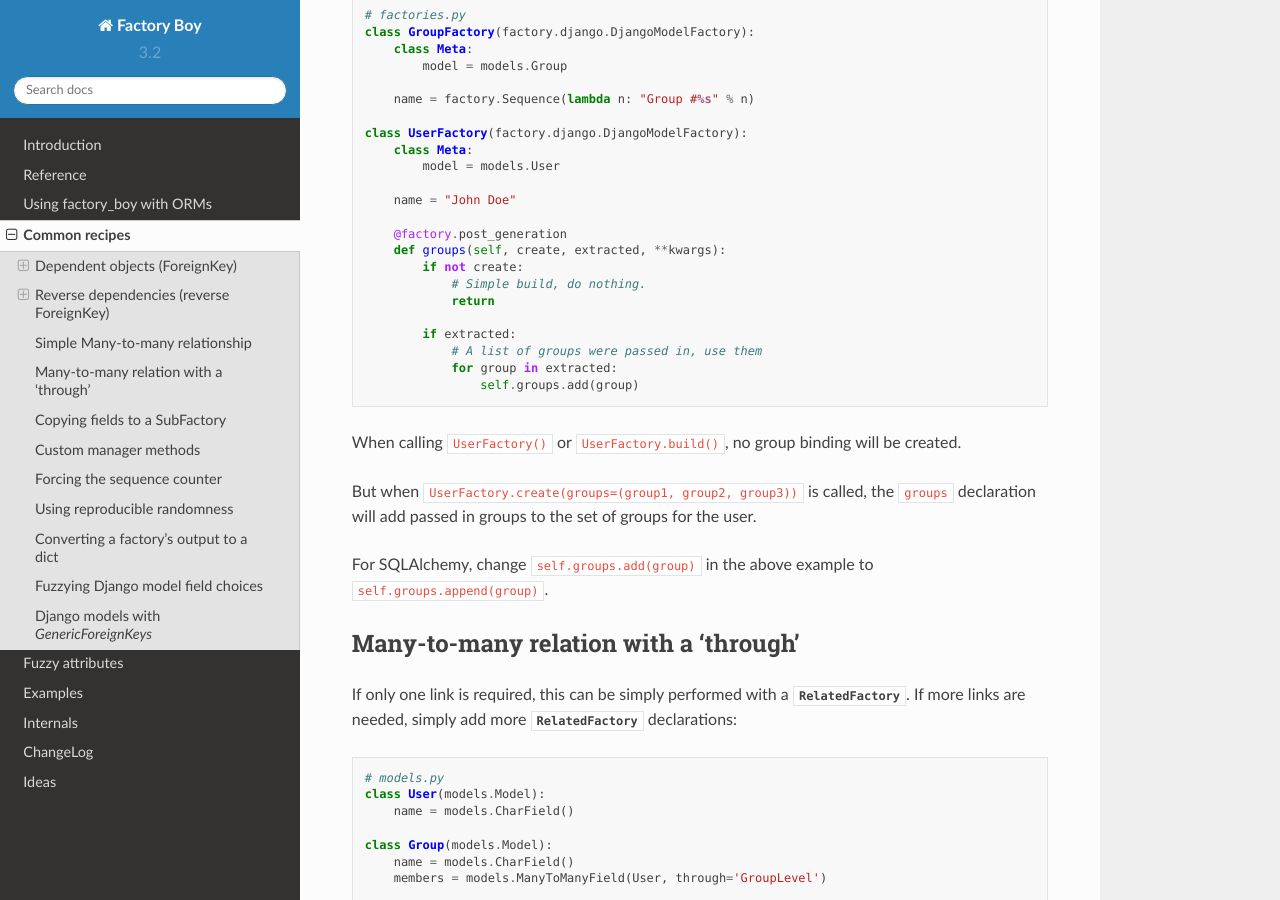
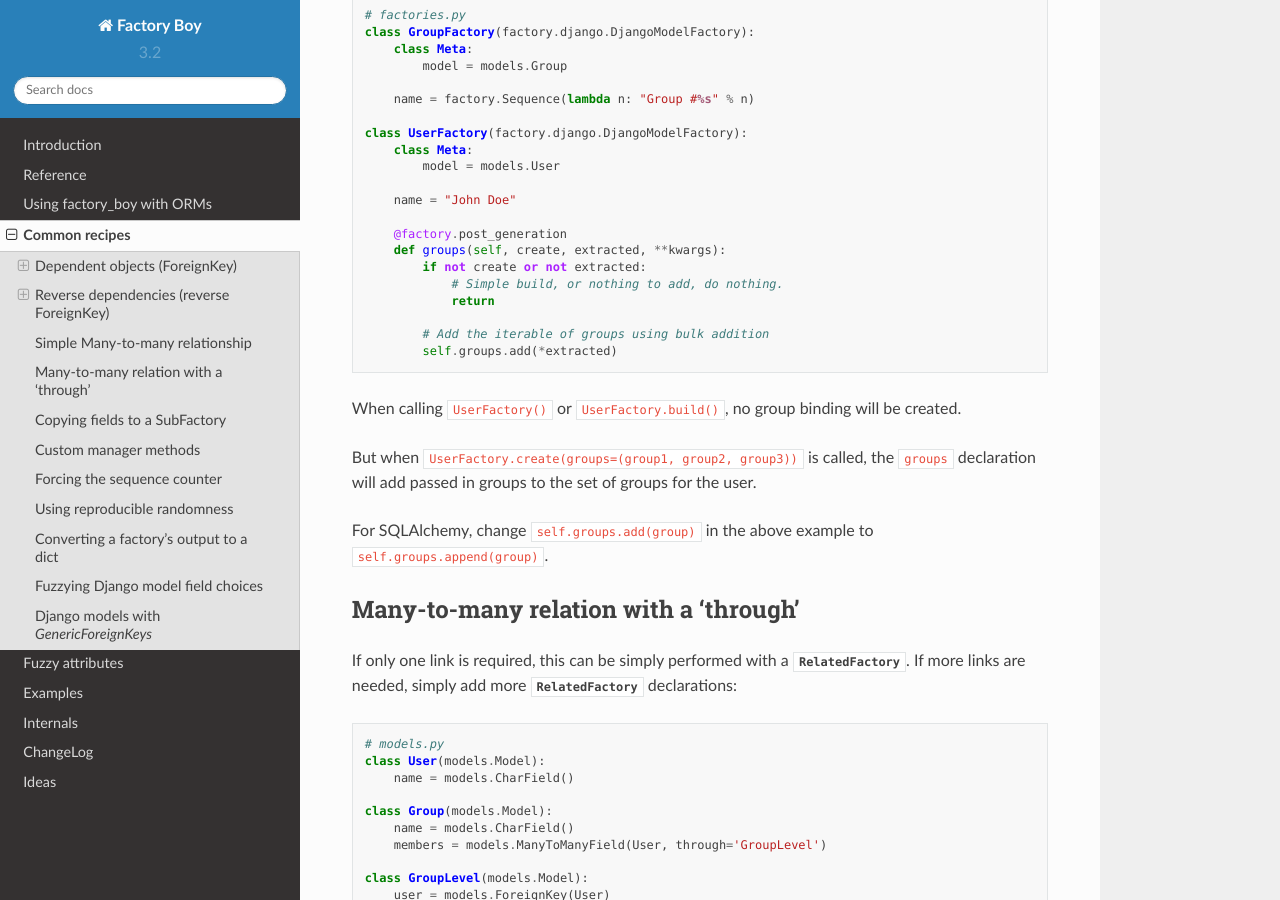
Before and after one commit to FactoryBoy/factory_boy, a Sphinx documentation site: the page built from docs/recipes.rst, in a window 1280 px wide and 900 px high, scrolled down 3159 px. Built offline with Sphinx 7.4.7 and the Read the Docs theme 2.0.0, drawn with Linux system fonts in a browser that asks for light colours.

Commit message:
docs: Update Many-to-Many Recipe to use bulk_add

```diff
--- a/docs/recipes.rst
+++ b/docs/recipes.rst
@@ -191,14 +191,12 @@ hook:
 
         @factory.post_generation
         def groups(self, create, extracted, **kwargs):
-            if not create:
-                # Simple build, do nothing.
+            if not create or not extracted:
+                # Simple build, or nothing to add, do nothing.
                 return
 
-            if extracted:
-                # A list of groups were passed in, use them
-                for group in extracted:
-                    self.groups.add(group)
+            # Add the iterable of groups using bulk addition
+            self.groups.add(*extracted)
 
 .. OHAI_VIM**
 
```
